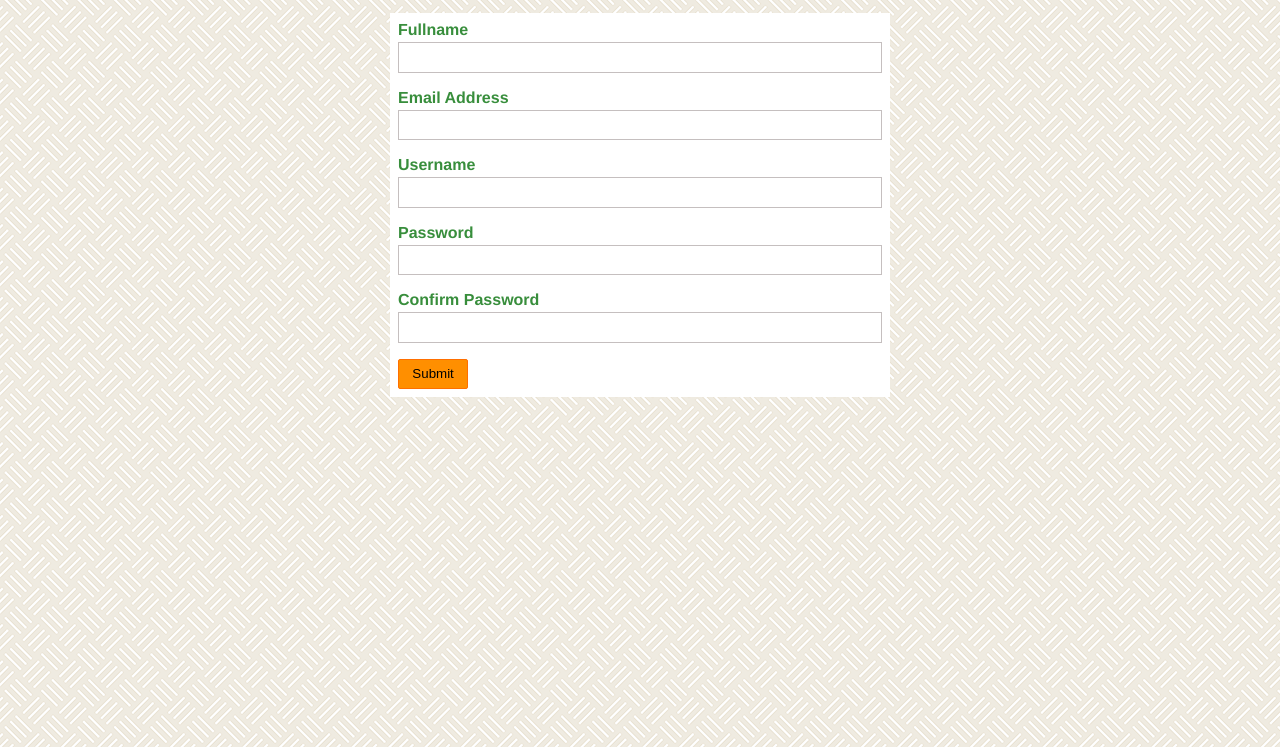
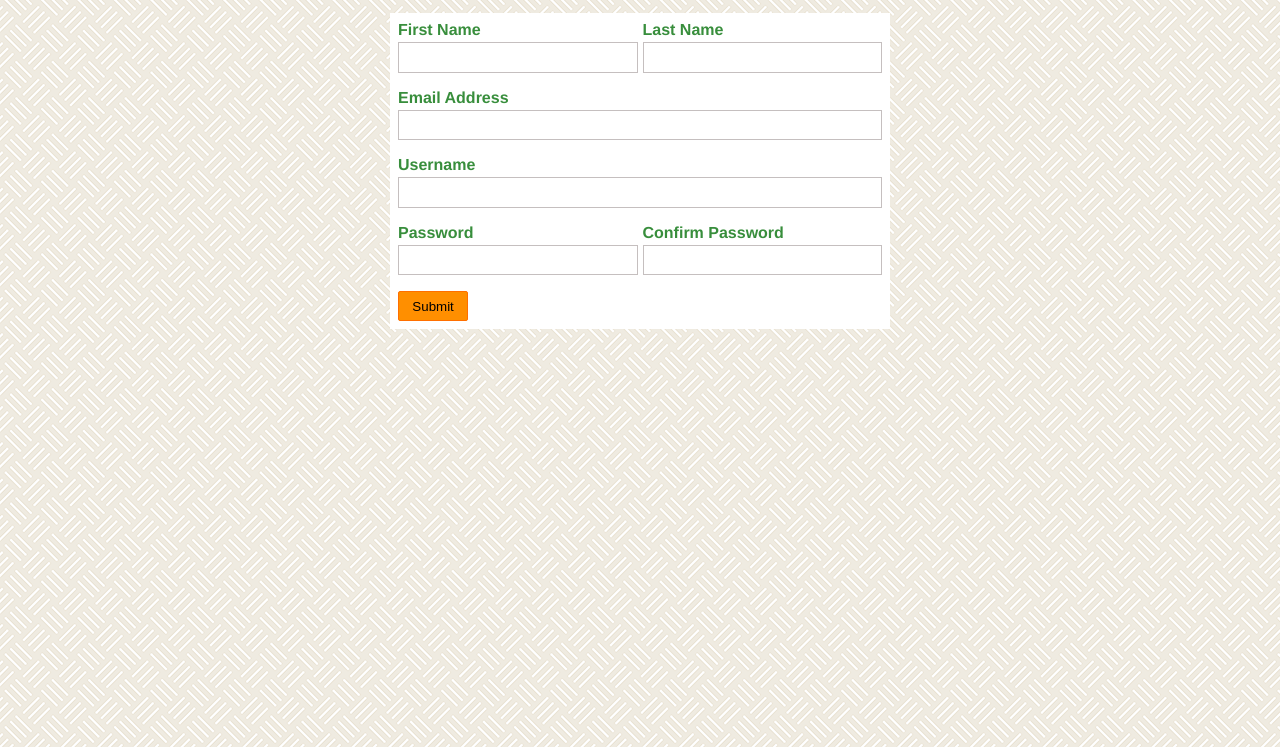
Before and after one commit to robert-odoch/property-pro-lite, a plain HTML site: page UI/sign-up.html in a window 1280 px wide. Shown: the part 53-800 px from the top of the page. Drawn offline with Linux system fonts and the light colour scheme.

Commit message:
Improve sign up form

```diff
--- a/UI/css/styles.css
+++ b/UI/css/styles.css
@@ -60,6 +60,12 @@ form {
 
 .form-group {
     margin-bottom: 1em;
+}
+
+.form-row {
+    display: grid;
+    grid-gap: 5px;
+    grid-template-columns: 1fr 1fr;
 }
 
 label {
--- a/UI/sign-up.html
+++ b/UI/sign-up.html
@@ -10,7 +10,7 @@
 </head>
 <body>
     <header>
-        <h1><a href="index.html">Property Lite</a></h1>
+        <h1><a href="index.html">Property Pro - Lite</a></h1>
         <ul id="main-navigation">
             <li><a class="btn bg-amber" href="sign-in.html">Sign In</a></li>
             <li><a class="btn bg-amber" href="sign-up.html">Sign Up</a></li>
@@ -18,8 +18,16 @@
     </header>
     <form action="" method="post" class="bg-white pa-1">
         <div class="form-group">
-            <label for="fullname">Fullname</label>
-            <input type="text" name="fullname" id="fullname">
+            <div class="form-row">
+                <div class="col">
+                    <label for="first-name">First Name</label>
+                    <input type="text" name="first_name" id="first-name">
+                </div>
+                <div class="col">
+                    <label for="last-name">Last Name</label>
+                    <input type="text" name="last_name" id="last-name">
+                </div>
+            </div>
         </div>
         <div class="form-group">
             <label for="email">Email Address</label>
@@ -30,12 +38,16 @@
             <input type="text" name="username" id="username">
         </div>
         <div class="form-group">
-            <label for="password1">Password</label>
-            <input type="password" name="password" id="password1">
-        </div>
-        <div class="form-group">
-            <label for="password2">Confirm Password</label>
-            <input type="password" name="password_confirmation" id="password2">
+            <div class="form-row">
+                <div class="col">
+                    <label for="password1">Password</label>
+                    <input type="password" name="password" id="password1">
+                </div>
+                <div class="col">
+                    <label for="password2">Confirm Password</label>
+                    <input type="password" name="password_confirmation" id="password2">
+                </div>
+            </div>
         </div>
 
         <input type="submit" value="Submit" class="btn bg-amber">
```
